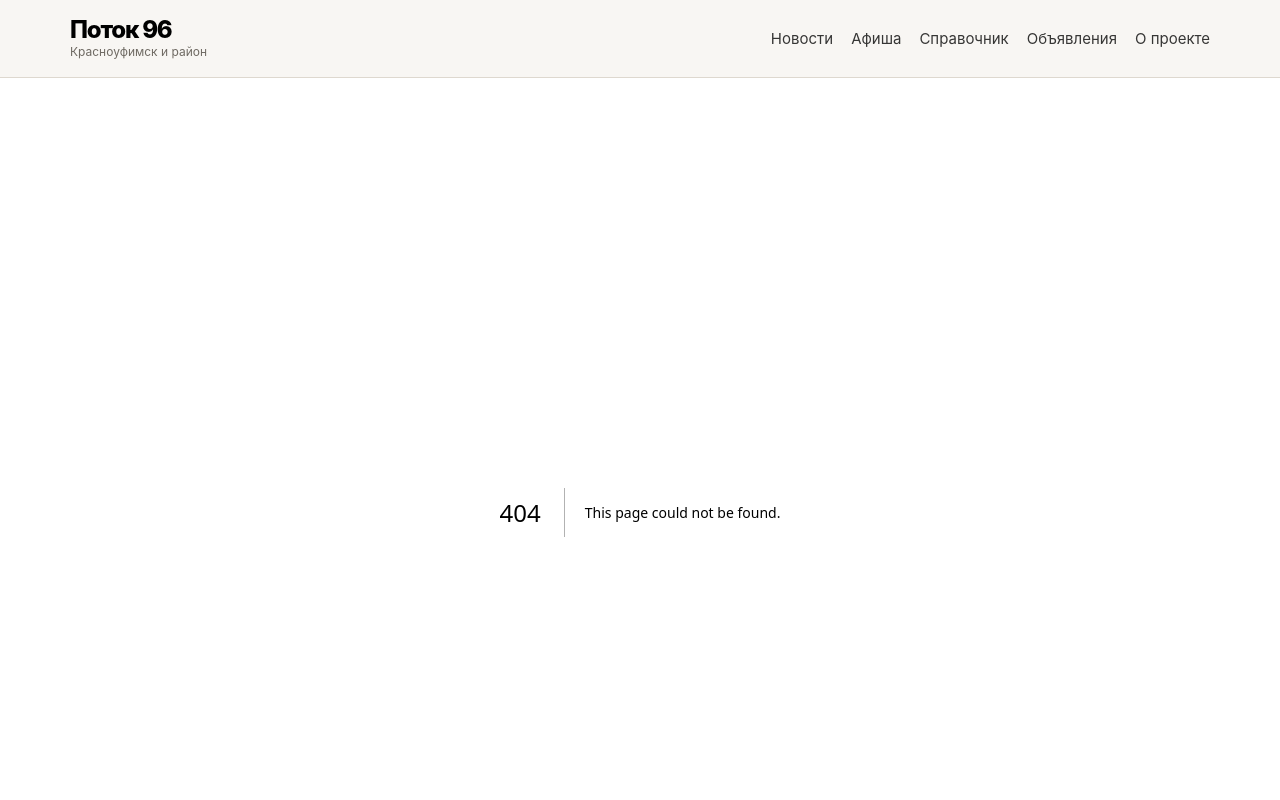
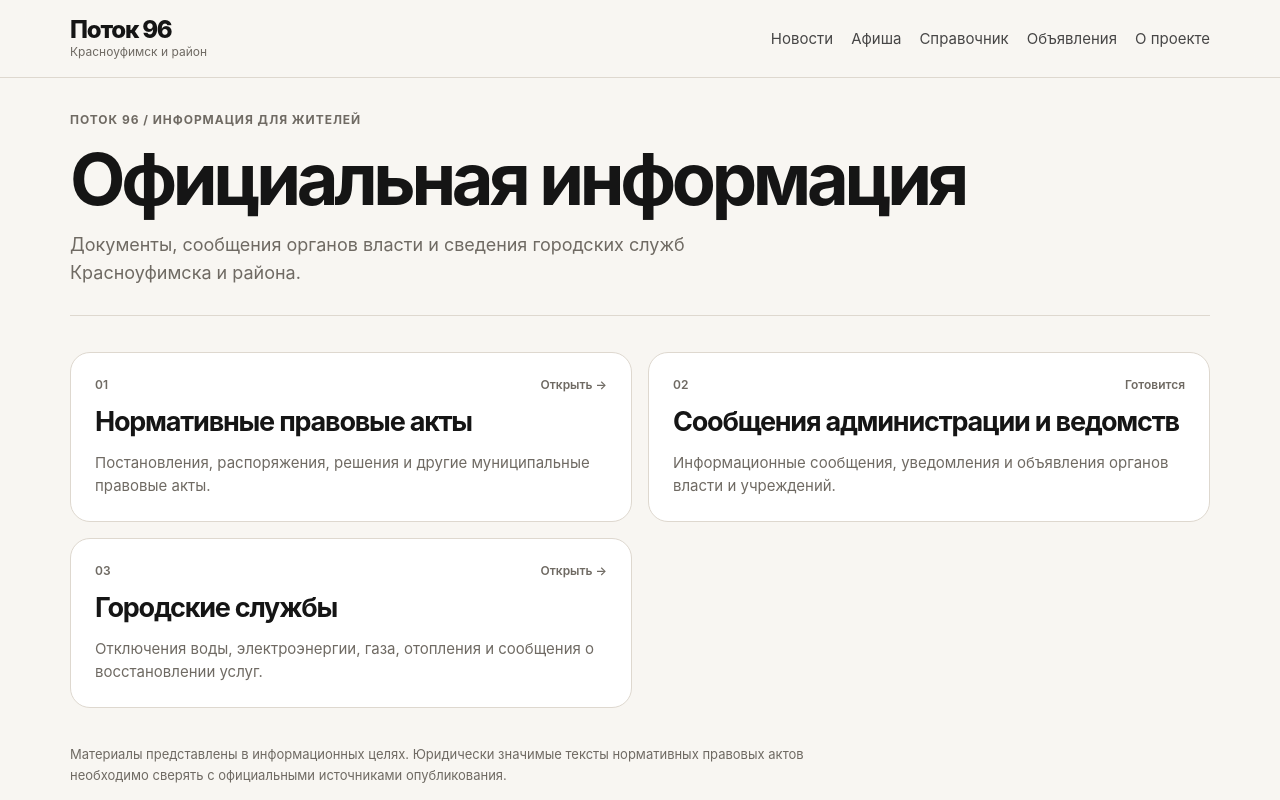
Before and after one commit to sapphire09z/potok96, a Next.js app: page /official in a window 1280 px wide. Before the commit this address had no page. Shown: the top 800 px of the page. Built offline with nearby package versions, Linux system fonts and the light colour scheme.

Commit message:
feat: add official information section and navigation

```diff
--- /dev/null
+++ b/src/app/official/official.module.css
@@ -0,0 +1,133 @@
+
+.page {
+    display: grid;
+    gap: 36px;
+    min-width: 0;
+}
+
+.header {
+    display: grid;
+    gap: 16px;
+    padding-bottom: 28px;
+    border-bottom: 1px solid var(--border);
+}
+
+.kicker {
+    font-size: 12px;
+    font-weight: 700;
+    letter-spacing: 0.08em;
+    text-transform: uppercase;
+    color: var(--muted);
+}
+
+.header h1 {
+    margin: 0;
+    font-size: clamp(40px, 6vw, 72px);
+    line-height: 1;
+    letter-spacing: -0.06em;
+}
+
+.header p {
+    max-width: 680px;
+    margin: 0;
+    font-size: 18px;
+    line-height: 1.55;
+    color: var(--muted);
+}
+
+.grid {
+    display: grid;
+    grid-template-columns: repeat(2, minmax(0, 1fr));
+    gap: 16px;
+}
+
+.card {
+    display: flex;
+    flex-direction: column;
+    gap: 15px;
+    min-width: 0;
+    padding: 24px;
+    background: var(--paper);
+    border: 1px solid var(--border);
+    border-radius: 20px;
+    color: inherit;
+    text-decoration: none;
+}
+
+.cardTop {
+    display: flex;
+    justify-content: space-between;
+    gap: 10px;
+    font-size: 12px;
+    font-weight: 600;
+    color: var(--muted);
+}
+
+.card h2 {
+    margin: 0;
+    font-size: 27px;
+    line-height: 1.12;
+    letter-spacing: -0.045em;
+}
+
+.card p {
+    margin: 0;
+    font-size: 15px;
+    line-height: 1.5;
+    color: var(--muted);
+}
+
+.cardLink:hover {
+    border-color: var(--text);
+}
+
+.cardLink:focus-visible {
+    outline: 2px solid var(--text);
+    outline-offset: 3px;
+}
+
+.note {
+    max-width: 750px;
+    margin: 0;
+    font-size: 13px;
+    line-height: 1.6;
+    color: var(--muted);
+}
+
+@media (max-width: 700px) {
+    .page {
+        gap: 28px;
+    }
+
+    .header {
+        gap: 13px;
+        padding-bottom: 22px;
+    }
+
+    .header h1 {
+        font-size: clamp(34px, 10vw, 46px);
+    }
+
+    .header p {
+        font-size: 16px;
+    }
+
+    .grid {
+        grid-template-columns: 1fr;
+        gap: 12px;
+    }
+
+    .card {
+        padding: 18px;
+        border-radius: 16px;
+        gap: 11px;
+    }
+
+    .card h2 {
+        font-size: 23px;
+    }
+
+    .card p {
+        font-size: 14px;
+    }
+}
--- /dev/null
+++ b/src/app/official/page.js
@@ -0,0 +1,93 @@
+
+import Link from "next/link";
+import styles from "./official.module.css";
+
+export const metadata = {
+    title: "Официальная информация",
+    description:
+        "Нормативные правовые акты, сообщения администрации и ведомств, информация городских служб Красноуфимска и района.",
+};
+
+const sections = [
+    {
+        id: "documents",
+        number: "01",
+        title: "Нормативные правовые акты",
+        description:
+            "Постановления, распоряжения, решения и другие муниципальные правовые акты.",
+        href: "/official/documents",
+    },
+    {
+        id: "notices",
+        number: "02",
+        title: "Сообщения администрации и ведомств",
+        description:
+            "Информационные сообщения, уведомления и объявления органов власти и учреждений.",
+        href: null,
+    },
+    {
+        id: "alerts",
+        number: "03",
+        title: "Городские службы",
+        description:
+            "Отключения воды, электроэнергии, газа, отопления и сообщения о восстановлении услуг.",
+        href: "/alerts",
+    },
+];
+
+export default function OfficialPage() {
+    return (
+        <div className={styles.page}>
+            <header className={styles.header}>
+                <div className={styles.kicker}>
+                    Поток 96 / Информация для жителей
+                </div>
+
+                <h1>Официальная информация</h1>
+
+                <p>
+                    Документы, сообщения органов власти и сведения
+                    городских служб Красноуфимска и района.
+                </p>
+            </header>
+
+            <div className={styles.grid}>
+                {sections.map((section) => {
+                    const content = (
+                        <>
+                            <div className={styles.cardTop}>
+                                <span>{section.number}</span>
+                                <span>
+                  {section.href ? "Открыть →" : "Готовится"}
+                </span>
+                            </div>
+
+                            <h2>{section.title}</h2>
+                            <p>{section.description}</p>
+                        </>
+                    );
+
+                    return section.href ? (
+                        <Link
+                            key={section.id}
+                            href={section.href}
+                            className={`${styles.card} ${styles.cardLink}`}
+                        >
+                            {content}
+                        </Link>
+                    ) : (
+                        <div key={section.id} className={styles.card}>
+                            {content}
+                        </div>
+                    );
+                })}
+            </div>
+
+            <p className={styles.note}>
+                Материалы представлены в информационных целях.
+                Юридически значимые тексты нормативных правовых актов
+                необходимо сверять с официальными источниками опубликования.
+            </p>
+        </div>
+    );
+}
```
Also changed, not shown: content/official/documents/test-document.md (added), src/app/official/documents/documents.module.css (added), src/app/official/documents/page.js (added), src/lib/officialDocuments.js (added).
